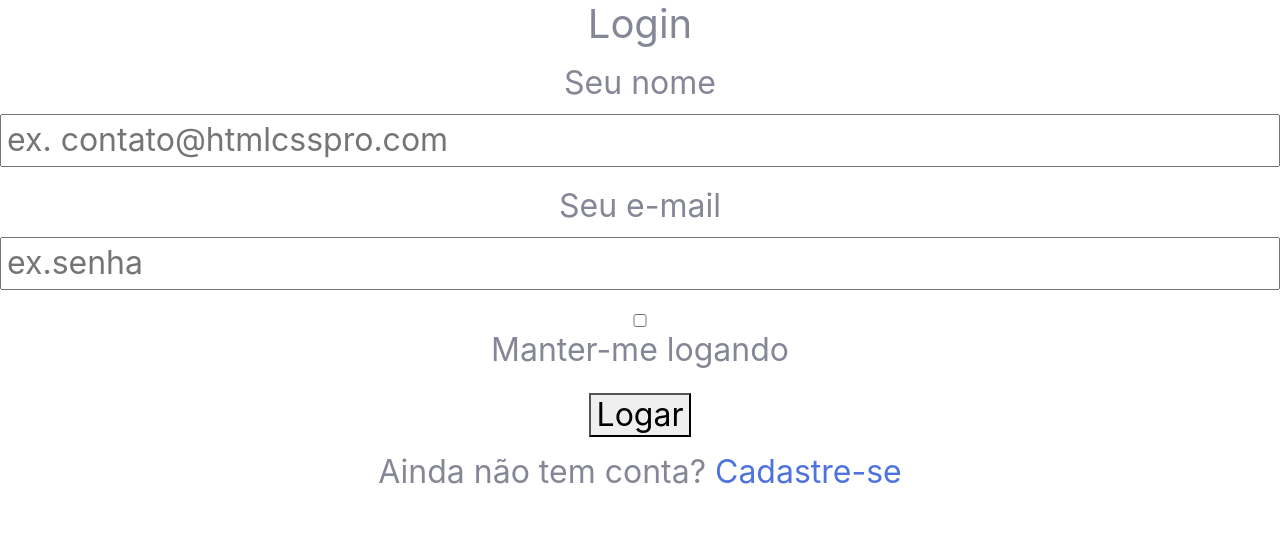
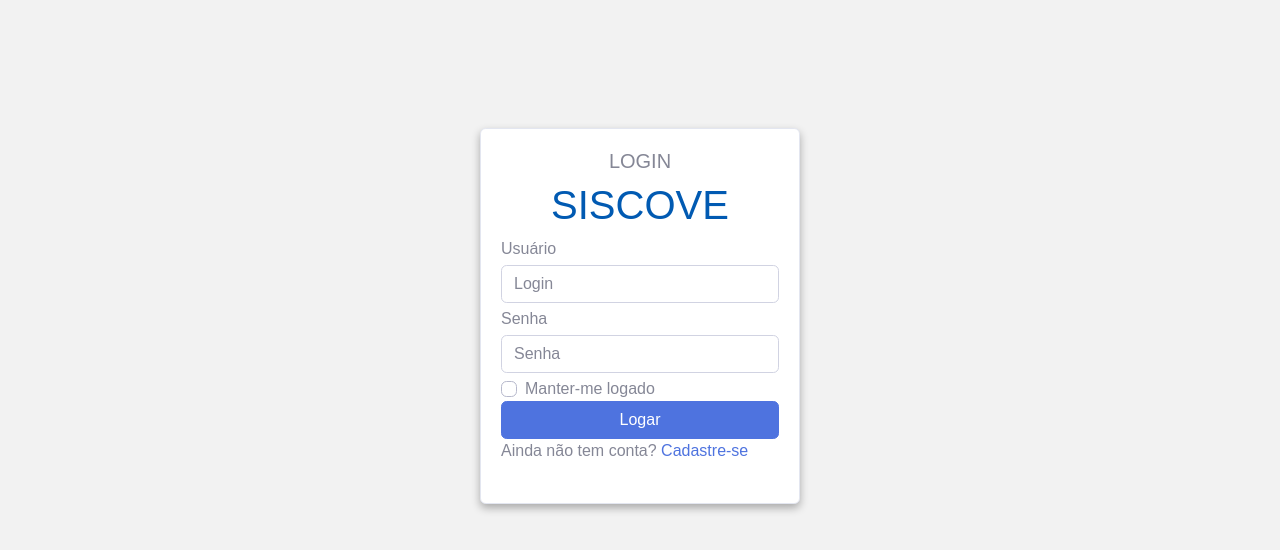
Before and after one commit to SistemasRFC/siscove-web, a plain HTML site: page index.html in a window 1280 px wide. Drawn offline with Linux system fonts and the light colour scheme.

Commit message:
Correções e criação de novo layout na index

```diff
--- a/Resources/bootstrap-admin/css/style.css
+++ b/Resources/bootstrap-admin/css/style.css
@@ -179,15 +179,22 @@ td{
 }
 
 /*Card*/
+body {
+    background-color: #f2f2f2;
+    height: fit-content;
+}
 .card {
     box-shadow: 0 4px 8px 0 rgba(0, 0, 0, 0.3);
-    max-width: 800px;
+    max-width: 95%;
     margin: auto;
     margin-top: 15px;
     font-family: arial;
-    background-color: #f2f2f2;
-    padding: 20px 20px;
+    padding: 20px;
     padding-bottom: 40px;
+}
+.card-login {
+    max-width: 25%;
+    margin-top: 10%;
 }
 /*Textos*/
 .cabecalho {
@@ -205,9 +212,13 @@ td{
 
 /*Input*/
 input {
-    width: 100%;
-    padding: 5px 5px;
+    width: 50%;
+    padding: 5px;
     margin: 4px 0;
+}
+
+input[type="checkbox"] {
+    width: 5%;
 }
 
 /*Botões*/
--- a/index.html
+++ b/index.html
@@ -6,36 +6,28 @@
         <header-component></header-component>
     </head>
     <body>
-    <div>
-        <div>
-            <!--FORMULARIO DE LOGIN-->
-            <div id="login">
-                    <div style="text-align:center"><h1>Login</h1>
-                    <p>
-                        <h2>
-                        <label for="nome_login">Seu nome</label>
-                        <input id="nomeUsuario" name="nomeUsuario" required="required" type="text" placeholder="ex. contato@htmlcsspro.com"/>
-                    </p>
-                    <p>
-                        <label for="txtSenha">Seu e-mail</label>
-                        <input id="txtSenha" required="required" type="password" placeholder="ex.senha" />
-                    </p>
-                    <p>
-                        <input type="checkbox" name="manterlogado" id="manterlogado" value="" />
-                        <label for="manterlogado">Manter-me logando</label>
-                    </p>
-                    <p>
-                        <button id="btnLogar">Logar</button>
-
-                    </p>
-                    <p class="link">
-                        Ainda não tem conta?
-                        <a href="Cadastre_se/Cadastro.html">Cadastre-se</a>
-                        </h2>
-                    </div>
-                    </p>
+        <div class="card card-body card-login">
+            <h5 style="text-align:center">LOGIN</h5>
+            <h1 style="text-align:center" class="color-primary">SISCOVE</h1>
+            <div>
+                <label class="mb-0" for="nomeUsuario">Usuário</label>
+                <input id="nomeUsuario" name="nomeUsuario" type="text" class="form-control" placeholder="Login"/>
+            </div>
+            <div>
+                <label class="mb-0" for="txtSenha">Senha</label>
+                <input id="txtSenha" type="password" class="form-control" placeholder="Senha" />
+            </div>
+            <div class="custom-control custom-checkbox">
+                <input type="checkbox" name="manterlogado" id="manterlogado" class="custom-control-input" />
+                <label class="custom-control-label" for="manterlogado">Manter-me logado</label>
+            </div>
+            <div>
+                <button id="btnLogar" class="btn btn-primary btn-user btn-block">Logar</button>
+            </div>
+            <div>
+                Ainda não tem conta?
+                <a href="#">Cadastre-se</a>
             </div>
         </div>
-    </div>
- </body>
+    </body>
 </html>
```
